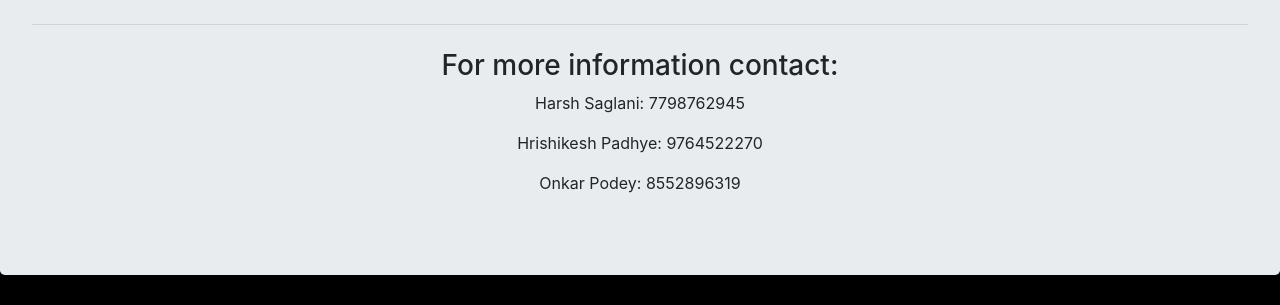
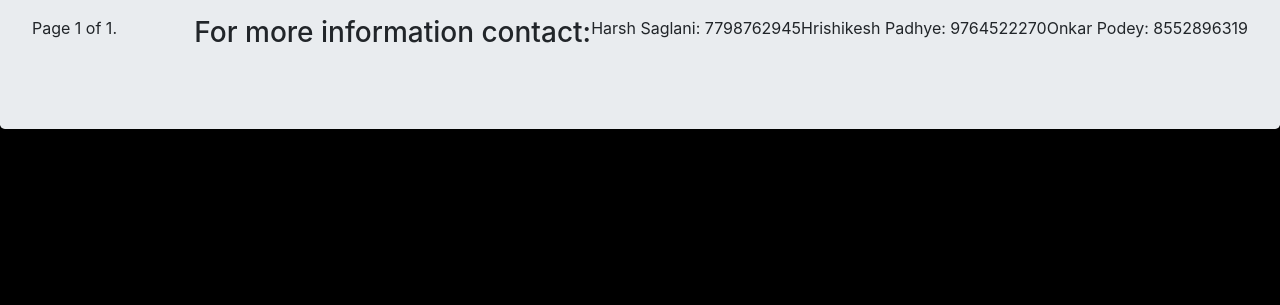
Before and after one commit to Lakshya-CTF/weekly-ctf-challenges-website, a Django app: page /leaderboard/ in a window 1280 px wide. Shown: the part 246-551 px from the top of the page. Run offline with Django 3.2, Linux system fonts and the light colour scheme; some libraries are stand-ins or nearby versions.

Commit message:
Add pagination

```diff
--- a/app/templates/app/leaderboard.html
+++ b/app/templates/app/leaderboard.html
@@ -61,7 +61,7 @@
     </tr>
   </thead>
   <tbody>
-    {% for rank,user in leaderboard %}
+    {% for rank,user in page_obj %}
     <tr>
       <th scope="row">{{ rank }}</th>
       <td>{{ user.username }}</td>
@@ -71,6 +71,22 @@
     {% endfor %}
   </tbody>
 </table>
+<div class="pagination">
+    <span class="step-links">
+        {% if page_obj.has_previous %}
+            <a href="?page=1">&laquo; first</a>
+            <a href="?page={{ page_obj.previous_page_number }}">previous</a>
+        {% endif %}
+
+        <span class="current">
+            Page {{ page_obj.number }} of {{ page_obj.paginator.num_pages }}.
+        </span>
+
+        {% if page_obj.has_next %}
+            <a href="?page={{ page_obj.next_page_number }}">next</a>
+            <a href="?page={{ page_obj.paginator.num_pages }}">last &raquo;</a>
+        {% endif %}
+    </span>
 
   <hr class="my-4">
   <h3> For more information contact:</h3>
--- a/app/views.py
+++ b/app/views.py
@@ -12,7 +12,7 @@ from django.db.models.signals import post_save
 from django.dispatch import receiver
 from django.utils.html import strip_tags
 from django.core.mail import send_mail
-
+from django.core.paginator import Paginator
 import time
 # Create your views here.
 
@@ -106,13 +106,17 @@ def challenges(request):
 
 @gzip_page
 def leaderboard(request):
-	users = CustomUser.objects.exclude(username='lakshya2020').order_by('-points')[:10]
+	users = CustomUser.objects.exclude(username='lakshya2020').order_by('-points')[:20]
 	leaderboard = list()
 
 	for rank,user in zip(range(1,len(users)+1),users):
 		leaderboard.append((rank,user))
 
-	return render(request,'app/leaderboard.html',{'leaderboard':leaderboard})
+	paginator = Paginator(leaderboard,10)
+	page_number = request.GET.get('page')
+	page_obj = paginator.get_page(page_number)
+
+	return render(request,'app/leaderboard.html',{'page_obj':page_obj})
 
 
 def custom_logout(request):
```
